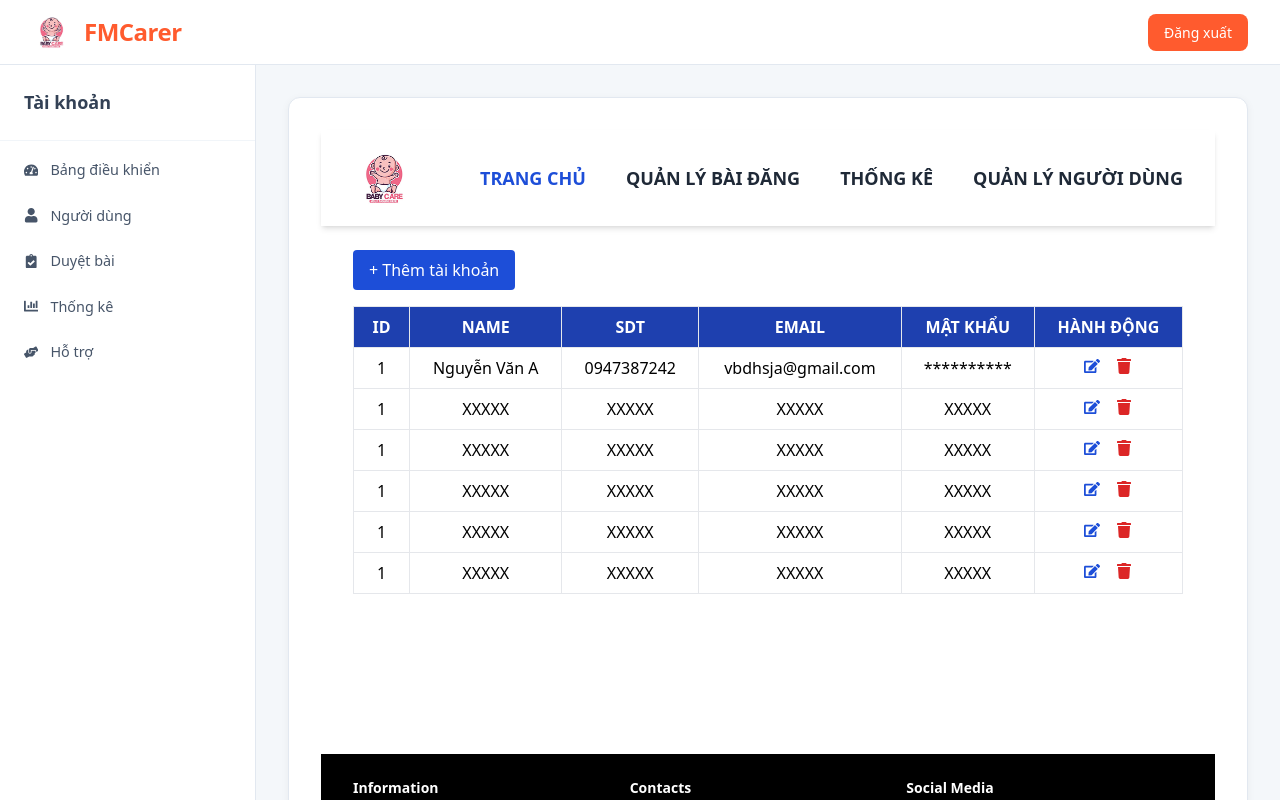
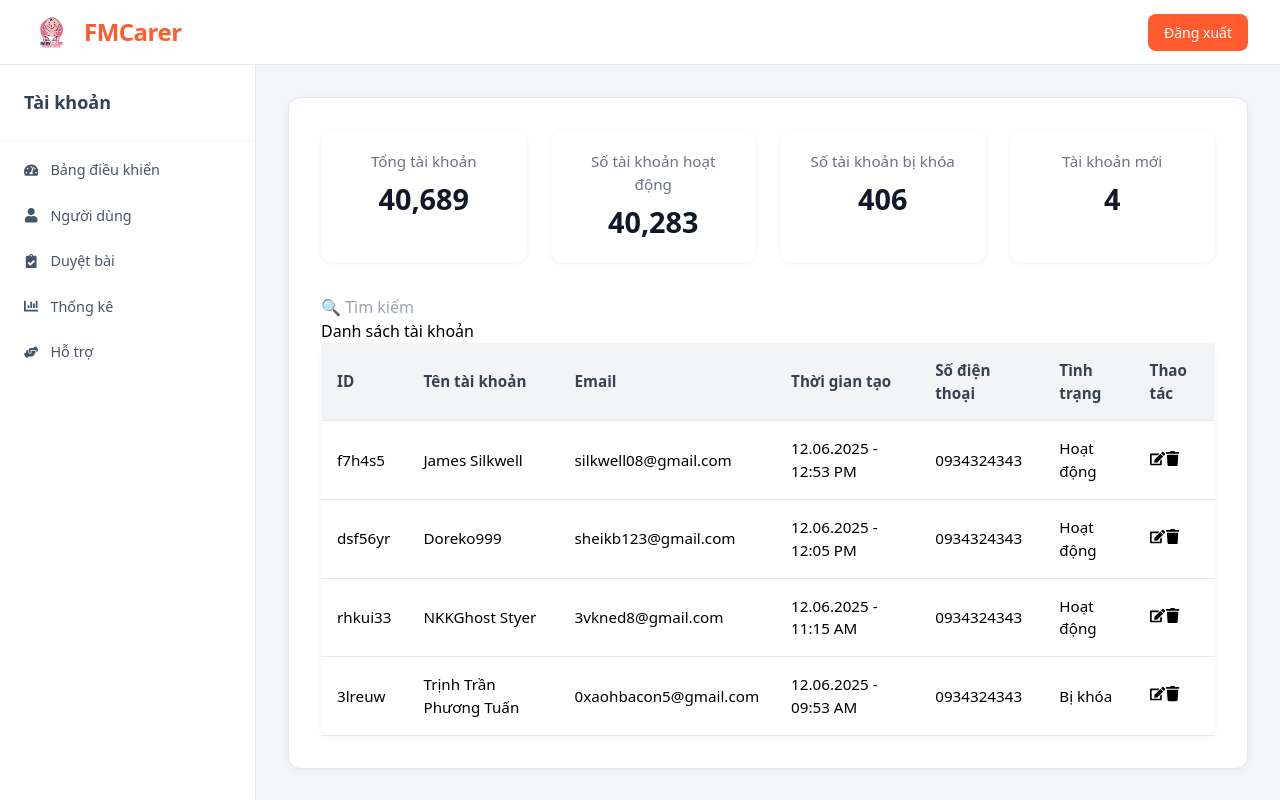
Before and after one commit to QuangVinhNguyen2004/Web_Admin_DATT, a React (Vite) app: page /dashboard/home in a window 1280 px wide. Shown: the top 800 px of the page. Built offline with nearby package versions, Linux system fonts and the light colour scheme.

Commit message:
Thiết kế lại trang quản lý tài khoản

```diff
--- /dev/null
+++ b/src/css/home.css
@@ -0,0 +1,148 @@
+/* Tổng thể trang quản lý tài khoản */
+.account-page {
+  padding: 2rem;
+  background-color: #f8fafc;
+  font-family: 'Segoe UI', sans-serif;
+}
+
+/* Header */
+.account-header {
+  display: flex;
+  justify-content: space-between;
+  align-items: center;
+  margin-bottom: 2rem;
+}
+
+.account-header h1 {
+  font-size: 1.5rem;
+  font-weight: bold;
+  color: #1e293b;
+}
+
+.account-header input[type="text"] {
+  padding: 0.5rem 1rem;
+  border: 1px solid #d1d5db;
+  border-radius: 9999px;
+  width: 250px;
+  outline: none;
+}
+
+/* Thống kê ngang */
+.account-stats {
+  display: flex;
+  gap: 1.5rem;
+  margin-bottom: 2rem;
+  flex-wrap: wrap;
+}
+
+.stat-card {
+  background-color: white;
+  border-radius: 12px;
+  padding: 1.25rem 1.5rem;
+  box-shadow: 0 1px 4px rgba(0, 0, 0, 0.06);
+  flex: 1;
+  min-width: 150px;
+  text-align: center;
+  transition: transform 0.2s ease;
+}
+
+.stat-card:hover {
+  transform: translateY(-4px);
+}
+
+.stat-card h4 {
+  color: #6b7280;
+  font-size: 0.95rem;
+  margin-bottom: 0.25rem;
+}
+
+.stat-card .value {
+  font-size: 1.8rem;
+  font-weight: bold;
+  color: #111827;
+}
+
+/* Bảng người dùng */
+.account-table {
+  background-color: white;
+  border-radius: 12px;
+  padding: 1rem 1.5rem;
+  box-shadow: 0 2px 6px rgba(0, 0, 0, 0.04);
+}
+
+.account-table h2 {
+  font-size: 1.25rem;
+  margin-bottom: 1.2rem;
+  font-weight: 600;
+  color: #111827;
+}
+
+.account-table table {
+  width: 100%;
+  border-collapse: collapse;
+}
+
+.account-table th,
+.account-table td {
+  padding: 1rem;
+  text-align: left;
+  font-size: 0.95rem;
+  border-bottom: 1px solid #e5e7eb;
+  vertical-align: middle;
+}
+
+.account-table th {
+  background-color: #f3f4f6;
+  color: #374151;
+  font-weight: 600;
+}
+
+.account-table tr:not(:last-child) {
+  margin-bottom: 10px;
+}
+
+.account-table tr:hover {
+  background-color: #f9fafb;
+}
+
+/* Trạng thái */
+.status-active {
+  background-color: #22c55e;
+  color: white;
+  padding: 4px 12px;
+  border-radius: 999px;
+  font-size: 0.85rem;
+  font-weight: 500;
+  display: inline-block;
+}
+
+.status-blocked {
+  background-color: #ef4444;
+  color: white;
+  padding: 4px 12px;
+  border-radius: 999px;
+  font-size: 0.85rem;
+  font-weight: 500;
+  display: inline-block;
+}
+
+/* Hành động chỉnh sửa/xóa */
+.actions {
+  display: flex;
+  gap: 0.75rem;
+}
+
+.actions button {
+  background: none;
+  border: none;
+  cursor: pointer;
+  font-size: 1.1rem;
+}
+
+.actions .edit {
+  color: #3b82f6;
+}
+
+.actions .delete {
+  color: #ef4444;
+}
--- a/src/home.jsx
+++ b/src/home.jsx
@@ -1,67 +1,102 @@
 import React from "react";
 import { FaEdit, FaTrash } from "react-icons/fa";
-import { Link } from "react-router-dom";
-export default function Home() {
+import './css/home.css';
 const users = [
   {
-      id: 1,
-      name: "Nguyễn Văn A",
-      phone: "0947387242",
-      email: "vbdhsja@gmail.com",
-      password: "**********",
+    id: "f7h4s5",
+    name: "James Silkwell",
+    email: "silkwell08@gmail.com",
+    createdAt: "12.06.2025 - 12:53 PM",
+    phone: "0934324343",
+    status: "Hoạt động",
   },
-    ...Array(5).fill({
-      id: 1,
-      name: "XXXXX",
-      phone: "XXXXX",
-      email: "XXXXX",
-      password: "XXXXX",
-    }),
+  {
+    id: "dsf56yr",
+    name: "Doreko999",
+    email: "sheikb123@gmail.com",
+    createdAt: "12.06.2025 - 12:05 PM",
+    phone: "0934324343",
+    status: "Hoạt động",
+  },
+  {
+    id: "rhkui33",
+    name: "NKKGhost Styer",
+    email: "3vkned8@gmail.com",
+    createdAt: "12.06.2025 - 11:15 AM",
+    phone: "0934324343",
+    status: "Hoạt động",
+  },
+  {
+    id: "3lreuw",
+    name: "Trịnh Trần Phương Tuấn",
+    email: "0xaohbacon5@gmail.com",
+    createdAt: "12.06.2025 - 09:53 AM",
+    phone: "0934324343",
+    status: "Bị khóa",
+  },
 ];
 
+export default function Home() {
   return (
-    <div className="flex flex-col min-h-screen">
-      {/* Header */}
-      <header className="flex justify-between items-center px-8 py-4 bg-white shadow-md">
-        <img src="/img/logo.png" alt="Logo" className="h-16" />
-        <nav className="space-x-10 text-lg font-semibold uppercase text-gray-800">
-          <Link to="/home" className="text-blue-700">Trang chủ</Link>
-          <Link to="/quan-ly-bai-dang">Quản lý bài đăng</Link>
-          <Link to="/thong-ke">Thống kê</Link>
-          <Link to="/quan-ly-nguoi-dung">Quản lý người dùng</Link>
-        </nav>
-      </header>
+    <div className="account-container">
+      <div className="account-top-bar">
+        <div className="account-stats">
+  <div className="stat-card">
+    <h4>Tổng tài khoản</h4>
+    <div className="value">40,689</div>
+  </div>
+  <div className="stat-card">
+    <h4>Số tài khoản hoạt động</h4>
+    <div className="value">40,283</div>
+  </div>
+  <div className="stat-card">
+    <h4>Số tài khoản bị khóa</h4>
+    <div className="value">406</div>
+  </div>
+  <div className="stat-card">
+    <h4>Tài khoản mới</h4>
+    <div className="value">4</div>
+  </div>
+</div>
+        <input type="text" placeholder="🔍 Tìm kiếm" className="search-input" />
+      </div>
 
-      {/* Main Content */}
-      <main className="flex-1 px-8 py-6">
-        <button className="bg-blue-700 text-white px-4 py-2 rounded mb-4 hover:bg-blue-800">
-          + Thêm tài khoản
-        </button>
-
-        <table className="min-w-full border text-center border-collapse">
+      <div className="table-wrapper">
+        <h3>Danh sách tài khoản</h3>
+        <table className="account-table">
           <thead>
-            <tr className="bg-blue-800 text-white">
-              <th className="border px-4 py-2">ID</th>
-              <th className="border px-4 py-2">NAME</th>
-              <th className="border px-4 py-2">SDT</th>
-              <th className="border px-4 py-2">EMAIL</th>
-              <th className="border px-4 py-2">MẬT KHẨU</th>
-              <th className="border px-4 py-2">HÀNH ĐỘNG</th>
+            <tr>
+              <th>ID</th>
+              <th>Tên tài khoản</th>
+              <th>Email</th>
+              <th>Thời gian tạo</th>
+              <th>Số điện thoại</th>
+              <th>Tình trạng</th>
+              <th>Thao tác</th>
             </tr>
           </thead>
           <tbody>
-            {users.map((user, idx) => (
-              <tr key={idx} className="bg-white hover:bg-gray-100">
-                <td className="border px-4 py-2">{user.id}</td>
-                <td className="border px-4 py-2">{user.name}</td>
-                <td className="border px-4 py-2">{user.phone}</td>
-                <td className="border px-4 py-2">{user.email}</td>
-                <td className="border px-4 py-2">{user.password}</td>
-                <td className="border px-4 py-2 space-x-4">
-                  <button className="text-blue-700 hover:scale-110">
+            {users.map((user) => (
+              <tr key={user.id}>
+                <td>{user.id}</td>
+                <td>{user.name}</td>
+                <td>{user.email}</td>
+                <td>{user.createdAt}</td>
+                <td>{user.phone}</td>
+                <td>
+                  <span
+                    className={`status-tag ${
+                      user.status === "Hoạt động" ? "active" : "banned"
+                    }`}
+                  >
+                    {user.status}
+                  </span>
+                </td>
+                <td>
+                  <button className="edit-btn">
                     <FaEdit />
                   </button>
-                  <button className="text-red-600 hover:scale-110">
+                  <button className="delete-btn">
                     <FaTrash />
                   </button>
                 </td>
@@ -69,36 +104,7 @@ export default function Home() {
             ))}
           </tbody>
         </table>
-      </main>
-
-      {/* Footer */}
-      <footer className="bg-black text-white px-8 py-6 grid grid-cols-3 text-sm">
-        <div>
-          <h4 className="font-bold mb-2">Information</h4>
-          <ul>
-            <li>Main</li>
-            <li>Gallery</li>
-            <li>Projects</li>
-            <li>Certifications</li>
-            <li>Contacts</li>
-          </ul>
       </div>
-        <div>
-          <h4 className="font-bold mb-2">Contacts</h4>
-          <p>📍 1234 Sample Street, Austin Texas 78704</p>
-          <p>📞 512.333.2222</p>
-          <p>✉️ sampleemail@gmail.com</p>
-        </div>
-        <div>
-          <h4 className="font-bold mb-2">Social Media</h4>
-          <div className="flex space-x-4 text-lg mt-1">
-            <a href="#">📘</a>
-            <a href="#">🐦</a>
-            <a href="#">💼</a>
-            <a href="#">📌</a>
-          </div>
-        </div>
-      </footer>
     </div>
   );
 }
```
Lines whose indentation alone changed are shown as unchanged.
